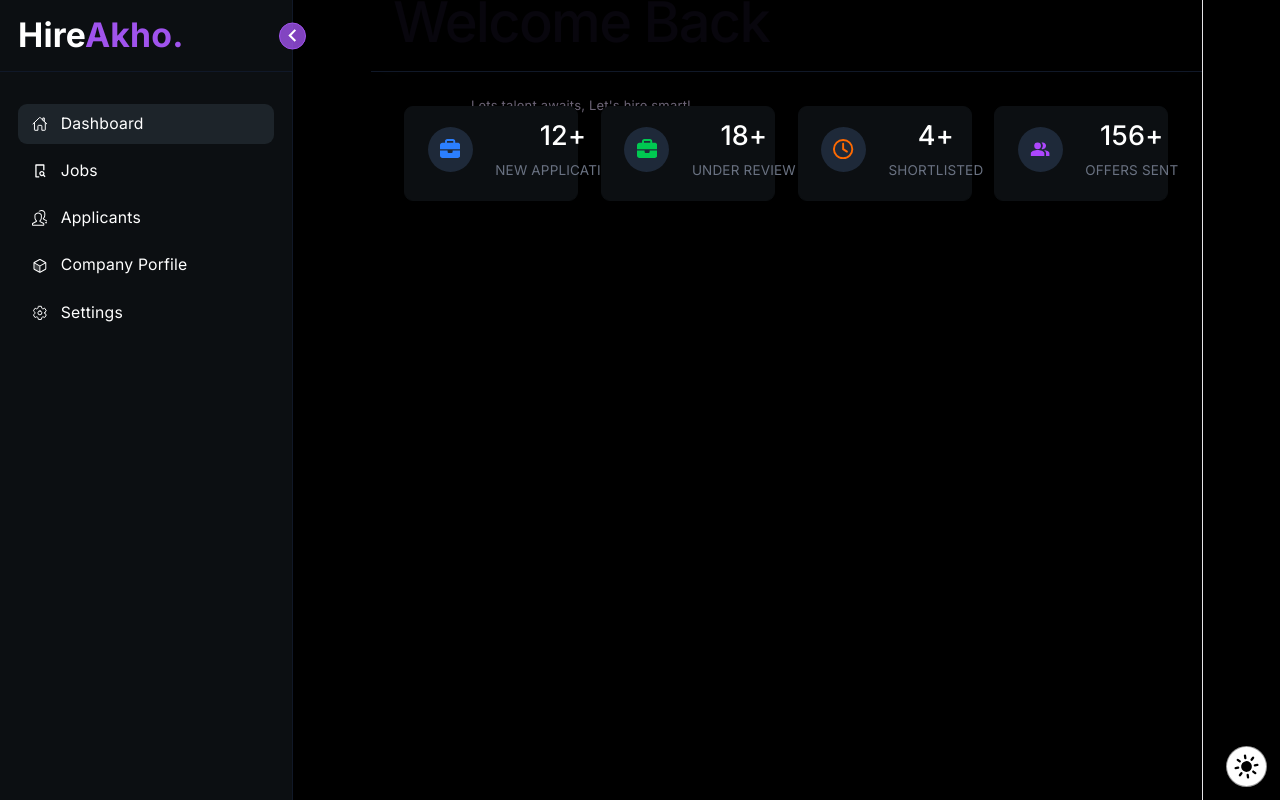
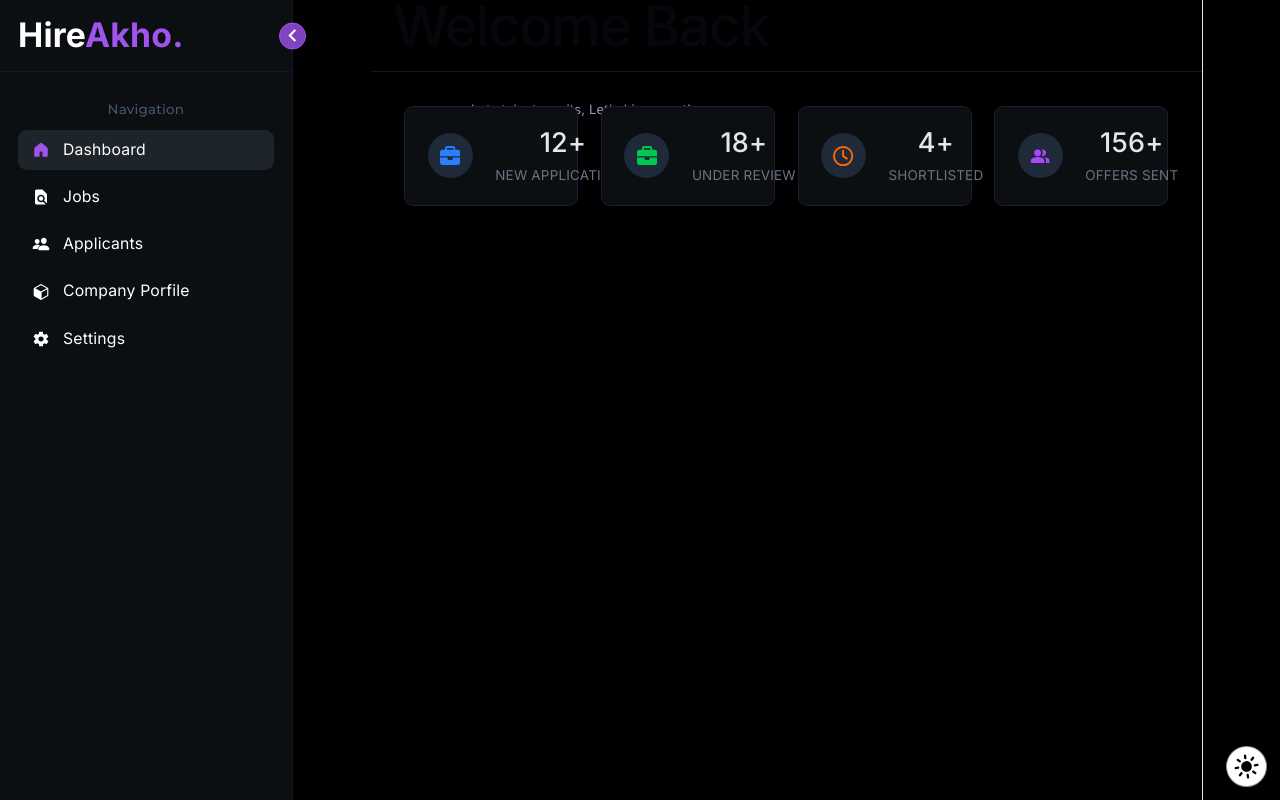
Before and after one commit to asadqureshi786/job-portal, a React (Vite) app: page /dashboard in a window 1280 px wide. Built offline with nearby package versions, Linux system fonts and the light colour scheme; a web font is replaced by a local one.

Commit message:
working on table

```diff
--- a/package.json
+++ b/package.json
@@ -12,6 +12,7 @@
   "dependencies": {
     "@headlessui/react": "^2.2.10",
     "@tailwindcss/vite": "^4.2.4",
+    "@tanstack/react-table": "^9.1.2",
     "react": "^19.2.4",
     "react-dom": "^19.2.4",
     "react-icons": "^5.6.0",
--- a/src/App.css
+++ b/src/App.css
@@ -82,13 +82,6 @@ p,span,a,li,div{
 
 h1,h2,h3,h4,h5,h6{
   font-family: var(--font-PlayFair);
-}
-
-.crm-wrapper{
-  @apply opacity-100 bg-[#f8fcff] dark:bg-crmBodyHeader;
-  span,p,a,h1,h2,div{
-    @apply font-Inter ;
-  }
 }
 
 
@@ -296,3 +289,52 @@ form .groups input{
   @apply relative border border-gray-200 dark:border-gray-900 rounded-md 4xl:py-2 py-2 focus:outline-none px-3 text-gray-600 dark:text-darktext1 font-normal 4xl:text-base text-sm w-full mt-1
 }
 /* Register Page CSS End */
+
+
+
+
+/* CRM Style Start */
+.crm-wrapper{
+  .card{
+    @apply border border-gray-200 dark:border-crmDarkbg1 bg-white dark:bg-crmDarkbg1  rounded-lg;
+  }
+  @apply opacity-100 bg-[#f8fcff] dark:bg-crmBodyHeader;
+  span,p,a,h1,h2,div{
+    @apply font-Inter;
+  }
+  p{
+    @apply dark:text-slate-200;
+  }
+  .animate-border-beam{
+    animation-name: roundedFill;
+    animation-duration: 1s;
+    animation-fill-mode: backwards;
+    animation-iteration-count: infinite;
+    animation-direction: alternate;
+  }
+  @keyframes roundedFill {
+    0%{
+      top:0;
+      left:0;
+    }
+    25%{
+      top:0;
+      right:0;
+      left:unset;
+    }
+    50%{
+      top:unset;
+      left:unset;
+      bottom:0;
+      right:0
+    }
+    75%{
+      top:0;
+      left:0;
+    }
+    100%{
+      top:0;
+      left:0;
+    }
+  }
+}
--- a/src/components/crm/CRMHeader.jsx
+++ b/src/components/crm/CRMHeader.jsx
@@ -6,8 +6,8 @@ export default function CRMHeader() {
     boxShadow: "rgba(33, 35, 38, 0.1) 0px 10px 10px -10px",
   }} className='bg-white dark:bg-crmBodyHeader border-b border-white dark:border-gray-900 h-16 flex items-center justify-between px-5'>
        <div className='flex flex-col gap-0' >
-           <h1 className=' text-2xl font-bold' >Welcome Back</h1>
-           <div className='text-[13px]' >Lets talent awaits, Let's hire smart!</div>
+           <h1 className=' 4xl:text-2xl text-lg font-bold dark:text-slate-200 leading-normal' >Welcome Back</h1>
+           <div className='text-[13px] dark:text-slate-400 leading-normal' >Lets talent awaits, Let's hire smart!</div>
         </div>
     </div>
   )
--- a/src/components/crm/CRMSidebar.jsx
+++ b/src/components/crm/CRMSidebar.jsx
@@ -9,6 +9,13 @@ import { SlPeople } from "react-icons/sl";
 import { PiCubeDuotone } from "react-icons/pi";
 import { IoSettingsOutline } from "react-icons/io5";
 
+// New Icons
+import { GoHomeFill } from "react-icons/go";
+import { BiSolidFileFind } from "react-icons/bi";
+import { IoPeople } from "react-icons/io5";
+import { PiCubeFill } from "react-icons/pi";
+import { IoMdSettings } from "react-icons/io";
+
 import { SlArrowLeft } from "react-icons/sl";
 import { MdKeyboardArrowLeft, MdKeyboardArrowRight } from "react-icons/md";
 
@@ -16,29 +23,30 @@ export default function CRMSidebar({ isSidebarOpen, setIsSidebarOpen }) {
   const sideItem = [
     {
       title: "Dashboard",
-      icon: <IoHomeOutline />,
+      icon: <GoHomeFill />,
       url: "/dashboard",
     },
     {
       title: "Jobs",
-      icon: <RiPhoneFindLine />,
+      icon: <BiSolidFileFind />,
       url: "/jobs",
     },
     {
       title: "Applicants",
-      icon: <SlPeople />,
+      icon: <IoPeople />,
       url: "/applicants",
     },
     {
       title: "Company Porfile",
-      icon: <PiCubeDuotone />,
+      icon: <PiCubeFill />,
       url: "/company-profile",
     },
     {
       title: "Settings",
-      icon: <IoSettingsOutline />,
+      icon: <IoMdSettings />,
       url: "/settings",
     },
+
   ];
 
   return (
@@ -47,7 +55,7 @@ export default function CRMSidebar({ isSidebarOpen, setIsSidebarOpen }) {
     >
       <div
         to="/company"
-        className={`logo relative 4xl:text-[26px] text-3xl ${isSidebarOpen ? '4xl:px-7 px-4 justify-between' : 'text-center justify-center'}  h-16 flex items-center  border-b border-gray-900 w-full`}
+        className={`logo relative 4xl:text-[26px] text-3xl ${isSidebarOpen ? "4xl:px-7 px-4 justify-between" : "text-center justify-center"}  h-16 flex items-center  border-b border-gray-900 w-full`}
       >
         {isSidebarOpen ? (
           <Link to="/company" className="font-bold text-white">
@@ -66,8 +74,13 @@ export default function CRMSidebar({ isSidebarOpen, setIsSidebarOpen }) {
         </div>
       </div>
 
-      <div className="sideBar mt-7 px-4   ">
-        <ul className="4xl:space-y-2 space-y-1.5">
+      <div className="sideBar mt-5 px-4">
+          {isSidebarOpen && (
+            <span className="text-slate-600 text-xs font-medium font-Mons!">
+          Navigation
+        </span>
+          )}
+        <ul className="4xl:space-y-2 space-y-1.5 mt-2">
           {sideItem.map((item, index) => (
             <li key={index} className={`${isSidebarOpen ? "" : "text-center"}`}>
               <NavLink
@@ -80,8 +93,21 @@ export default function CRMSidebar({ isSidebarOpen, setIsSidebarOpen }) {
                   }`
                 }
               >
-                <span className="text-sm">{item.icon}</span>
-                {isSidebarOpen && <span className="text-sm">{item.title}</span>}
+                {({ isActive }) => (
+                  <>
+                    <span
+                      className={`text-base ${
+                        isActive ? "text-primary" : "text-white"
+                      }`}
+                    >
+                      {item.icon}
+                    </span>
+
+                    {isSidebarOpen && (
+                      <span className="text-sm">{item.title}</span>
+                    )}
+                  </>
+                )}
               </NavLink>
             </li>
           ))}
--- a/src/pages/company/Dashboard.jsx
+++ b/src/pages/company/Dashboard.jsx
@@ -32,7 +32,8 @@ export default function Dashboard() {
     icon: <MdPeopleAlt />,
     count: 156,
     iconColor: 'text-purple-500 bg-purple-100 dark:bg-gray-800'
-  }
+  },
+
 ])
 
   return (
@@ -41,7 +42,8 @@ export default function Dashboard() {
         <ul className='grid lg:grid-cols-4 grid-cols-1 gap-5' >
           {
             topCard.map((item,index)=>(
-              <li className='flex items-center gap-5 border border-gray-200 dark:border-crmDarkbg1 bg-white dark:bg-crmDarkbg1  rounded-lg px-5 pt-2 pb-4' >
+              <li className='card relative flex items-center gap-5 border border-primary/15! px-5! pt-4! pb-4!' >
+                {/* <div className='absolute top-0 left-0 w-[150px] h-[1px] bg-gradient-to-l from-transparent via-white to-transparent animate-border-beams' ></div> */}
               <div className='flex items-center gap-3'>
                   <div className={`flex gap-3  ${item.iconColor} ${item.iconColor} size-10 flex items-center justify-center rounded-full text-lg`}>
                 {
@@ -50,7 +52,7 @@ export default function Dashboard() {
                   </div>
               </div>
               <div>
-                <p className=' 4xl:text-3xl text-2xl font-medium leading-normal' >{item.count}+</p>
+                <p className=' 4xl:text-3xl text-2xl font-medium ' >{item.count}+</p>
                 <span className='text-gray-500 text-xs font-noraml whitespace-nowrap uppercase' >{item.title}</span>
               </div>
             </li>
```
Also changed, not shown: 1 other file (tests, documents, lock files or other folders).
